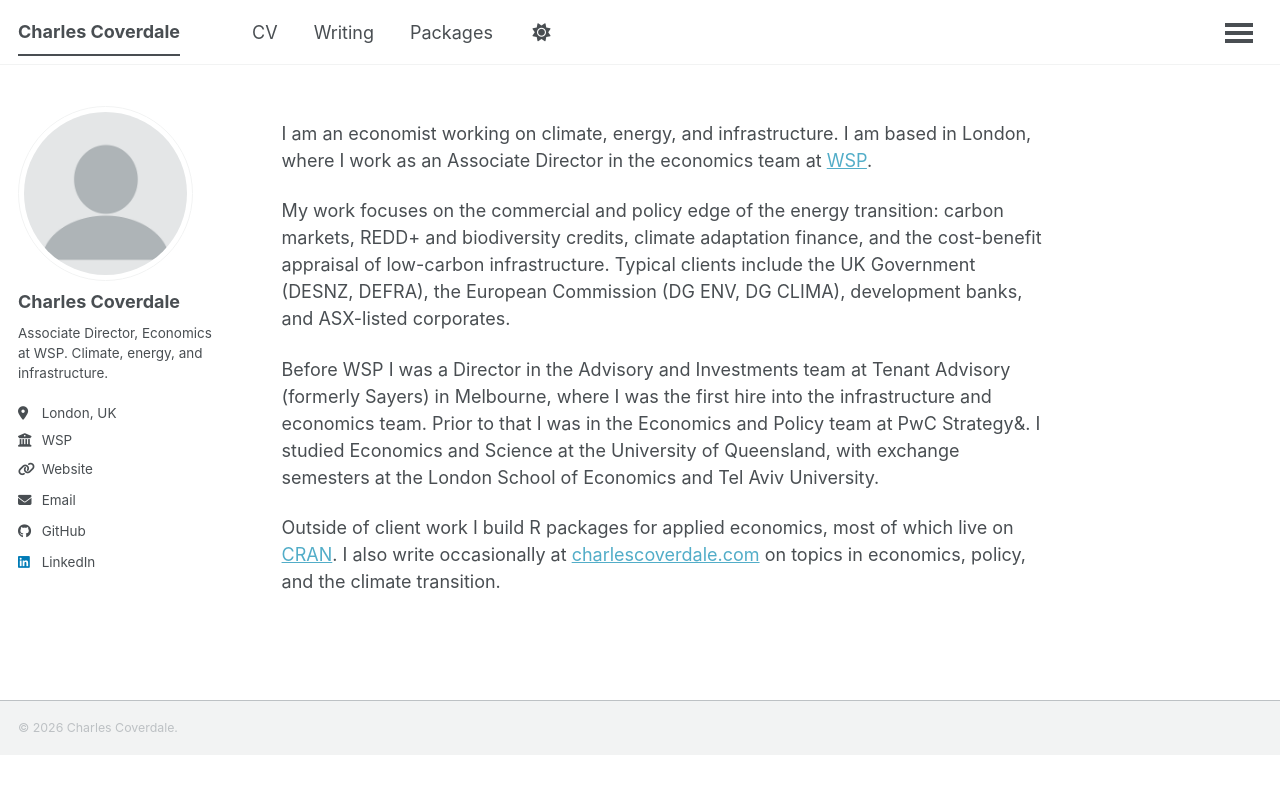
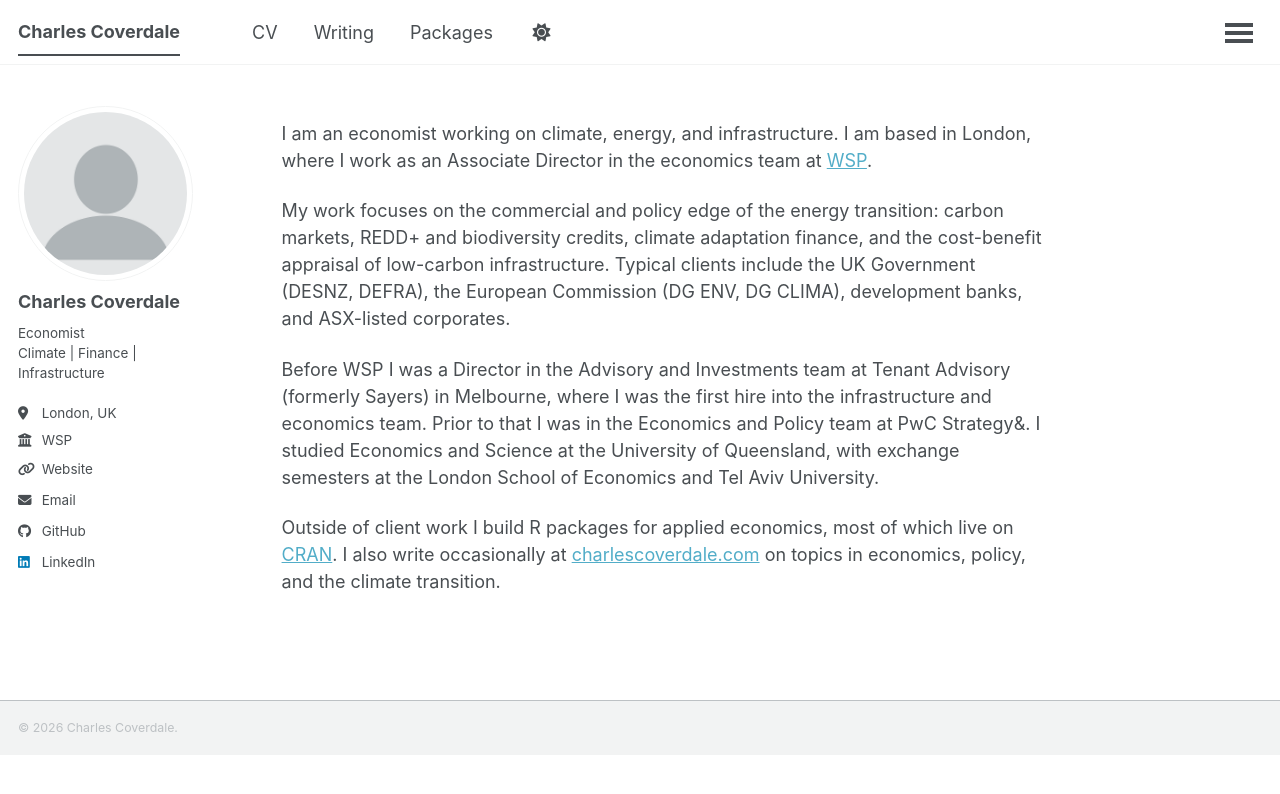
Before and after one commit to charlescoverdale/charlescoverdale.github.io, a Jekyll site: the page built from _pages/about.md, in a window 1280 px wide. Shown: the top 794 px of the page. Built offline with Jekyll 4.4.1, drawn with Linux system fonts in a browser that asks for light colours; a script that is not in the unit is left out.

Commit message:
Update sidebar bio to Economist | Climate | Finance | Infrastructure

```diff
--- a/_config.yml
+++ b/_config.yml
@@ -17,7 +17,7 @@ author:
   avatar           : "profile.png"
   name             : "Charles Coverdale"
   pronouns         :
-  bio              : "Associate Director, Economics at WSP. Climate, energy, and infrastructure."
+  bio              : "Economist<br>Climate | Finance | Infrastructure"
   location         : "London, UK"
   employer         : "WSP"
   uri              : "https://charlescoverdale.com"
```
